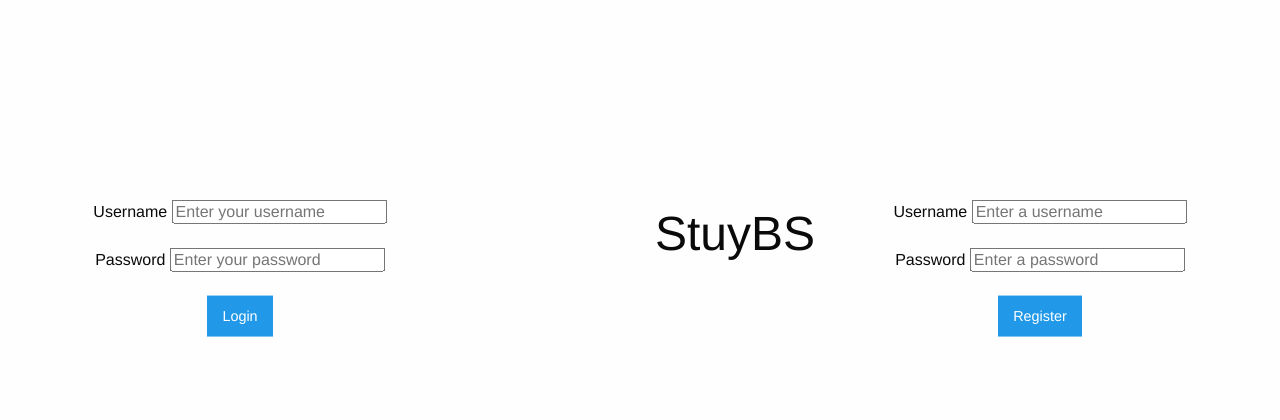
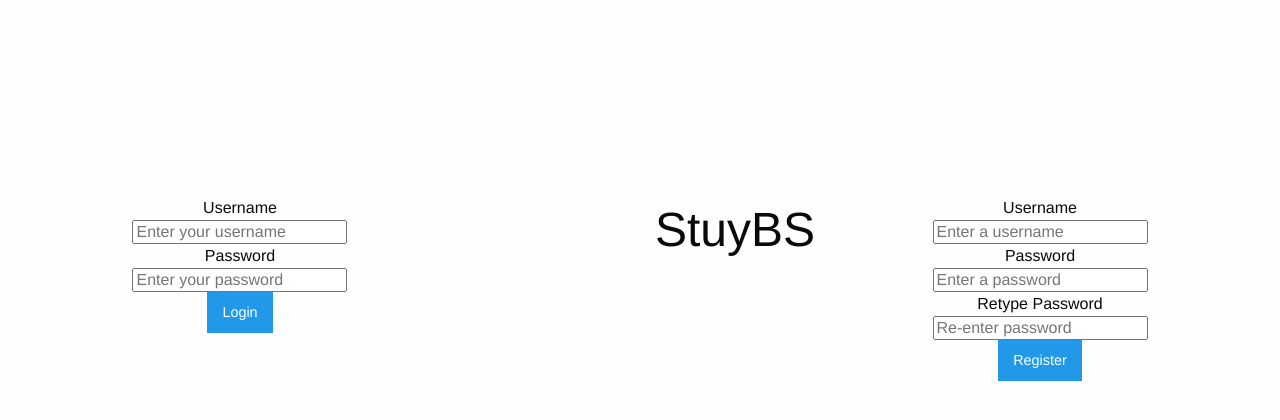
Before and after one commit to christopherliang/StuyBS, a Flask app: page / in a window 1280 px wide. Shown: the part 164-584 px from the top of the page. Run offline with Flask 2, Linux system fonts and the light colour scheme.

Commit message:
process of integrating

```diff
--- a/app.py
+++ b/app.py
@@ -16,41 +16,47 @@ def landing():
         else:
             return render_template("home.html", user=session['user'])
 
+@app.route("/login",methods=["GET","POST"])
+def login():
+    if request.method=="GET":
+        return render_template("landing.html")
     if request.method=="POST":
         button = request.form['button']
         username=request.form['username']
         password=request.form['password']
+        print button
+        print username
+        print password
         if button=="Login":
             result = utils.authenticate(username,password)
             if result == "success":
                 currentUser = username
                 session['user'] = username
                 session['logged_in'] = True
-
-            elif result == "noUser":
-            	return render_template("index.html", log = "noUser", s=session)
+                return render_template("home.html",user=username)
             else:
-            	return render_template("index.html", log = "fail", s=session)
+            	return render_template("landing.html", loginerror = "Username and password do not match!")
         else:
             return "bye"
 
-@app.route("/register", methods = ["GET", "POST"])
+@app.route("/register", methods = ["POST"])
 def register():
-    if request.method=="GET":
-    	return render_template("register.html", taken = False, success = False, s=session)
     if request.method=="POST":
-        button = request.form['button']
-        username=request.form['username']
-        password=request.form['password']
+        r_username=request.form['r_username']
+        r_password=request.form['r_password']
+        r_password2=request.form['r_password2']
         if button=="Register":
-            response = utils.add(username,password)
-            print response
-            if response == "taken":
-                return render_template("register.html", taken = True, success = False, s=session)
-            elif response == "success":
-                return render_template("register.html", taken = False, success = True, s=session)
+            if r_password == r_password2:
+                response = utils.add(r_username,r_password)
+                print response
+                if response == "taken":
+                    return render_template("register.html", taken = True, success = False, s=session)
+                elif response == "success":
+                    return render_template("register.html", taken = False, success = True, s=session)
+                else:
+                    return "Wrong combo"
             else:
-                return "Wrong combo"
+                print "Passwords don't match"
         else:
             return "bye"
 
--- a/templates/landing.html
+++ b/templates/landing.html
@@ -8,8 +8,7 @@
             }
             .child1 {
                 position: relative;
-                top: 55%;
-                transform: translateY(-50%););
+                top: 45%;
             }
         </style>
         <title>Buying and Selling</title>
@@ -20,20 +19,22 @@
                 <div class="child1">
                 <div class="row">
                     <div class="small-4 medium-4 large-4 columns">
-                            <form id="login">
+                        <form action="login" method="post">
                             <label> Username
-                                    <input type="text" placeholder="Enter your username">
+                            <br>
+                                <input type="text" id="username" placeholder="Enter your username">
                             </label>
                             <br>
+                            <label> Password
                             <br>
-                                <label> Password
-                                    <input type="password" placeholder="Enter your password">
+                                <input type="password" id="password" placeholder="Enter your password">
                             </label>
+                            <br>
+                            <input id="button" type="submit" class="button" value="Login">
                         </form>
-                            <br>
-                            <a href="#" class="button">Login</a>
+                        {{loginerror}}
                     </div>
-                        <div class="small-4 medium-4 large-4 columns">
+                    <div class="small-4 medium-4 large-4 columns" id="child">
                         <marquee behavior="alternate" width="350" height="150" direction="down">
                             <marquee behavior="alternate">
                                 <h1>StuyBS</h1>
@@ -41,19 +42,24 @@
                         </marquee>
                     </div>
                     <div class="small-4 medium-4 large-4 columns">
-                            <form id="register">
+                        <form action="register" method="post">
                             <label> Username
-                                    <input type="text" placeholder="Enter a username">
+                            <br>
+                                <input type="text" id="r_username" placeholder="Enter a username">
                             </label>
                             <br>
+                            <label> Password
                             <br>
-                                <label> Password
-                                    <input type="password" placeholder="Enter a password">
+                                <input type="password" id="r_password" placeholder="Enter a password">
                             </label>
+                            <br>
+                            <label> Retype Password
+                            <br>
+                                <input type="password" id="r_password2" placeholder="Re-enter password">
+                            </label>
+                            <br>
+                            <input id="button" type="submit" class="button" value="Register">
                         </form>
-                            <br>
-                            <a href="#" class="button">Register</a>
-                        </div>
                     </div>
                 </div>
             </div>
```
Lines whose indentation alone changed are shown as unchanged.
